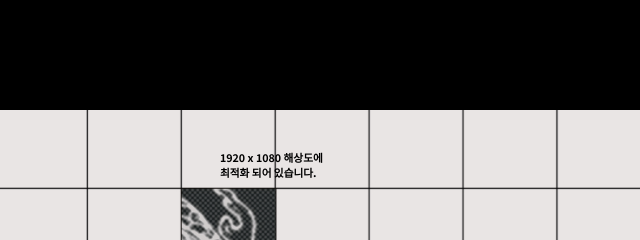
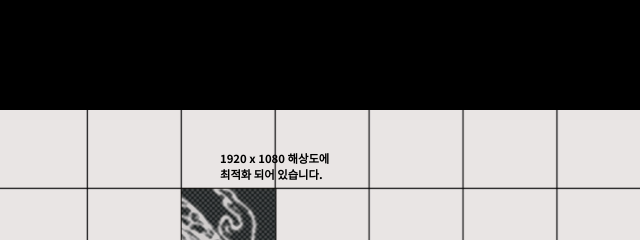
Before and after one commit to Marie880409/Freewill_main, a plain HTML site: page index.html in a window 1280 px wide. Shown: the top 240 px of the page, 0-640 px from the left. Drawn offline with nearby package versions, Linux system fonts and the light colour scheme; a web font is replaced by a local one.

Commit message:
Update index.css

```diff
--- a/index.css
+++ b/index.css
@@ -164,7 +164,7 @@
             left:220px;
             font-weight: bold;
             text-align: left;
-            font-size: 8pt;
+            font-size: 8.5pt;
         }
     /*---------------------------slide 02------------------------*/
 
```
